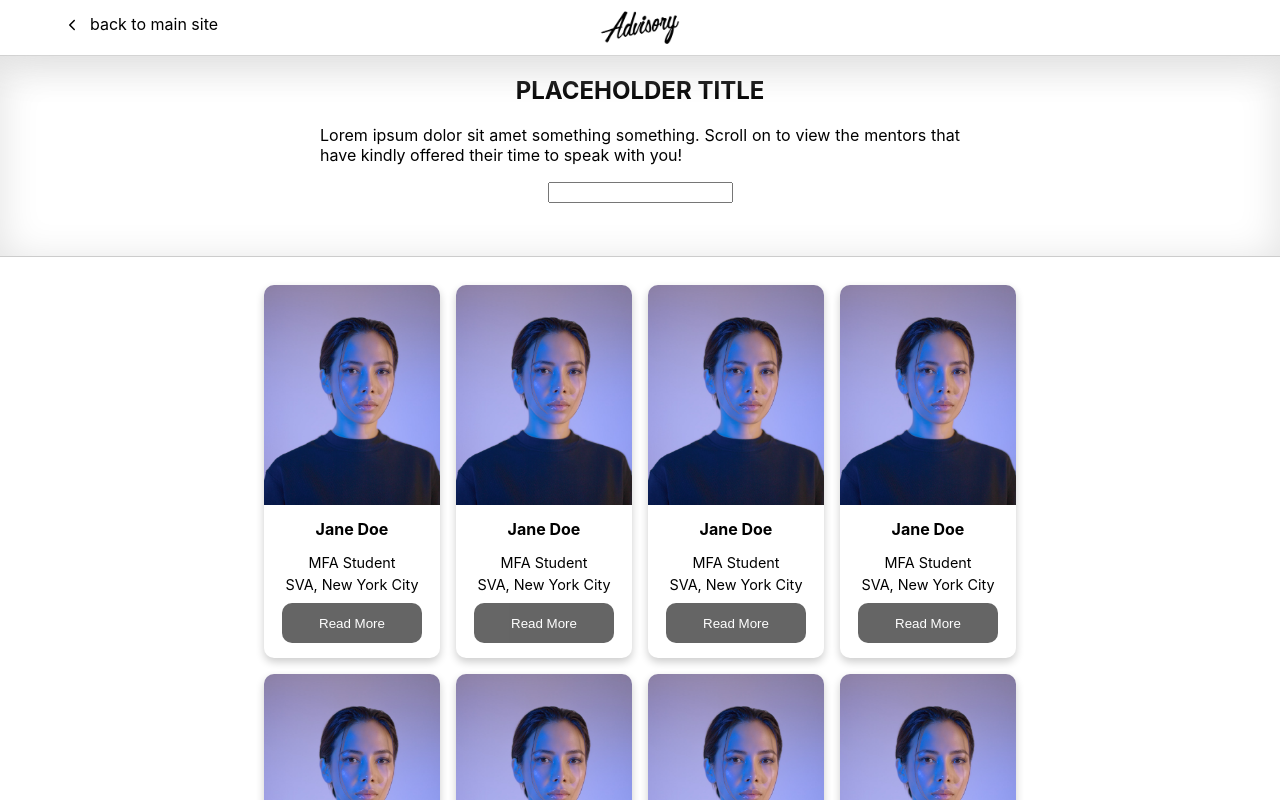
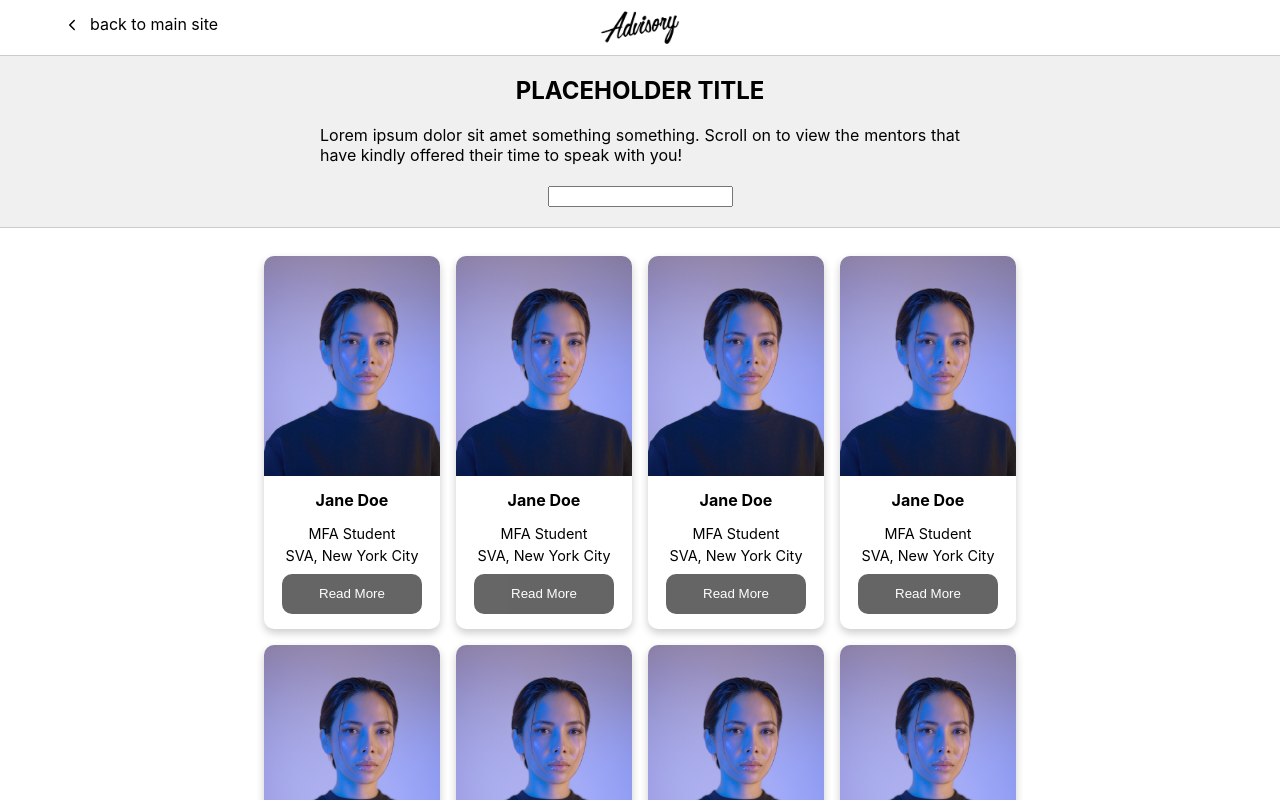
Before and after one commit to AdvisorySG/mentorship-page, a React (Create React App) app: page / in a window 1280 px wide. Shown: the top 800 px of the page. Built offline with nearby package versions, Linux system fonts and the light colour scheme; the HTML template or start-up script is replaced by a standard one.

Commit message:
Header: Make background uniform colour and space out elements

```diff
--- a/src/components/header.css
+++ b/src/components/header.css
@@ -3,9 +3,7 @@
   flex: 1;
   width: 100%;
   height: 55px;
-
   background-color: white;
-  box-shadow: 0px 1px 50px 1px #dddddd;
 }
 .nav-arrow-icon {
   position: relative;
@@ -43,19 +41,15 @@ a:hover {
     margin: auto auto;
   }
 }
+.search-bar {
+  margin: 20px;
+}
 .header-bottom {
-  height: 200px;
-  background-color: white;
-
+  background-color: #f0f0f0;
   border-top-style: solid;
   border-bottom-style: solid;
   border-width: 1px;
   border-color: #cccccc;
-
-  -webkit-box-shadow: inset 0px 5px 40px 0px rgba(225, 225, 225, 1);
-  -moz-box-shadow: inset 0px 5px 40px 0px rgba(225, 225, 225, 1);
-  box-shadow: inset 0px 5px 40px 0px rgba(225, 225, 225, 1);
-
   text-align: center;
 }
 .header-mentorship-intro {
```
